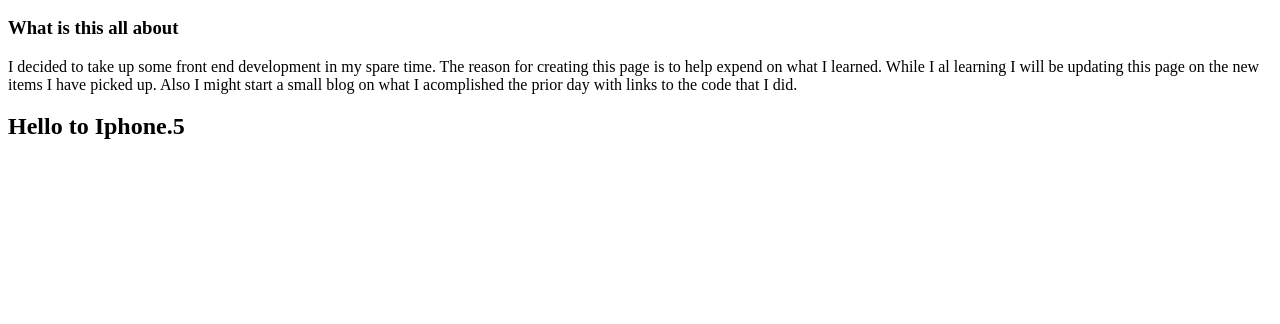
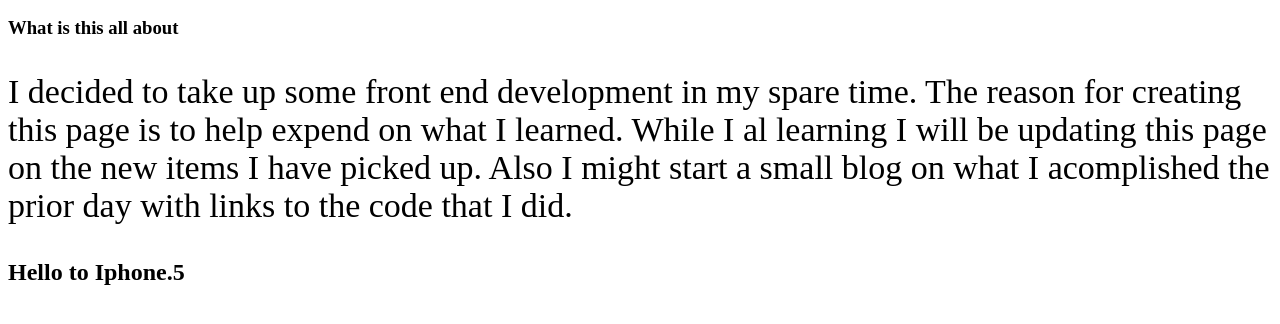
Before and after one commit to ellieped/ellieped.github.io, a plain HTML site: page index.html in a window 1280 px wide. Shown: the part 50-374 px from the top of the page. Drawn offline with Linux system fonts and the light colour scheme.

Commit message:
Update index.html

```diff
--- a/index.html
+++ b/index.html
@@ -3,7 +3,7 @@
 <head>
   <meta charset=UTF-8>
   <title>My Page</title>
-  <link rel="stylesheet" href="my_syles.css">
+  <link rel="stylesheet" href="my_styles.css">
 </head>
 <body>
   <head>
```
